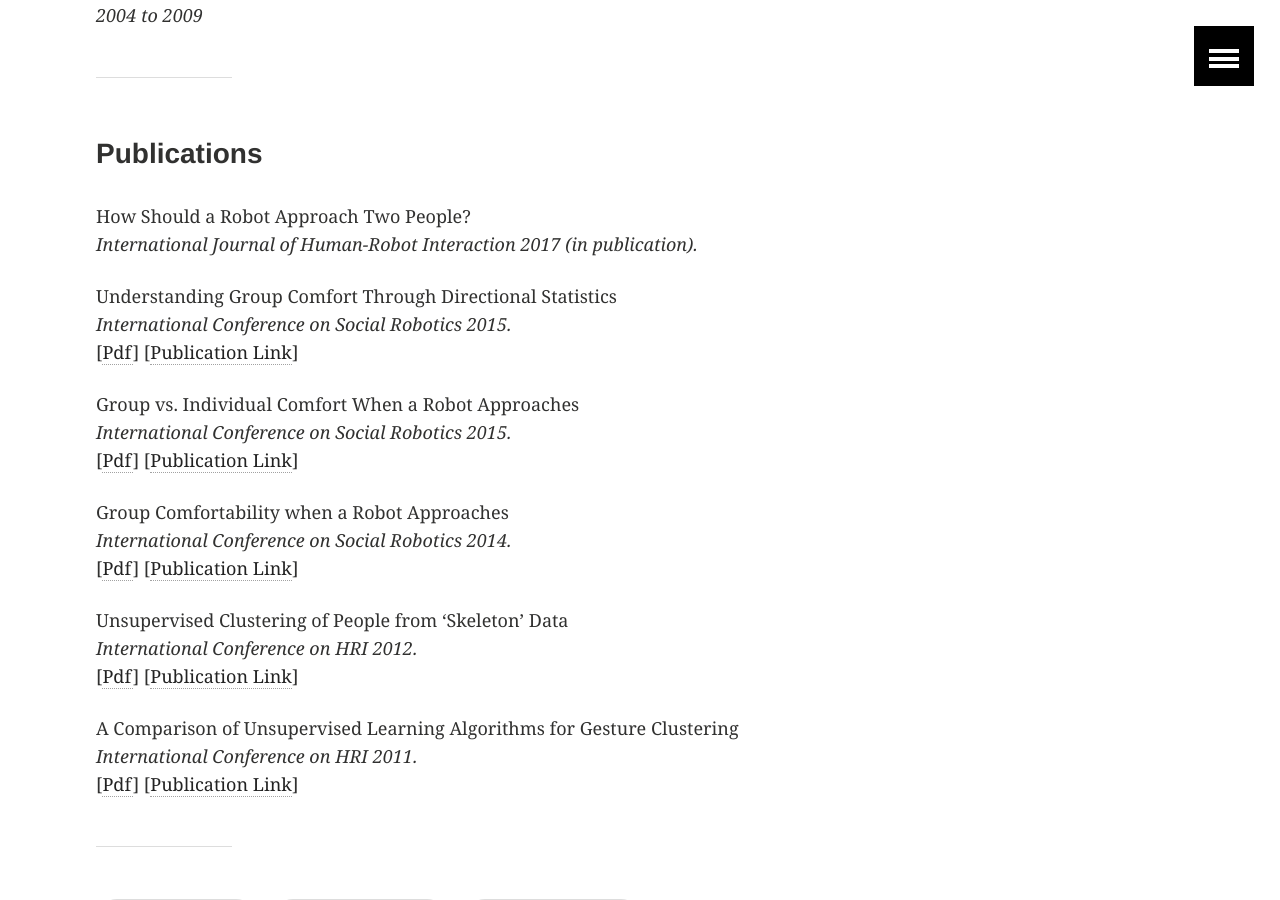
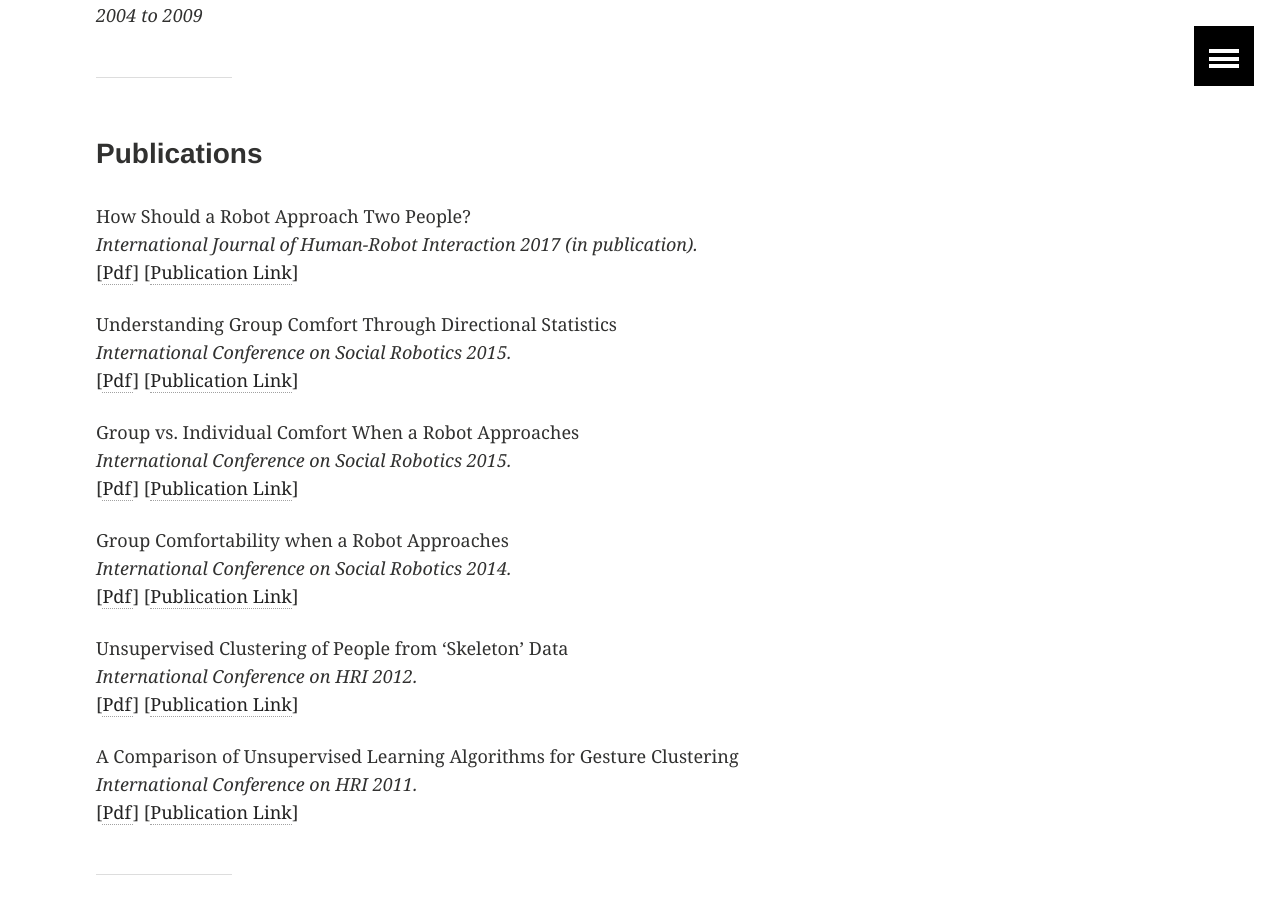
Before and after one commit to Adrian-Ball/adrian-ball.github.io, a Jekyll site: the page built from cv/index.html, in a window 1280 px wide and 900 px high, scrolled down 2970 px. Built offline with Jekyll 4.4.1, drawn with Linux system fonts in a browser that asks for light colours; some of the changed lines change nothing that is shown.

Commit message:
Updated most recent pulication and provided links

```diff
--- a/cv/index.html
+++ b/cv/index.html
@@ -98,7 +98,7 @@ title: Curriculum Vitae
 		<p>
 			How Should a Robot Approach Two People? <br>
 			 <i>International Journal of Human-Robot Interaction 2017 (in publication). </i><br>
-			 <!--- [<a href="http://www.google.com">Pdf</a>] [<a href="http://www.google.com">Publication Link</a>]-->
+			 [<a href="https://drive.google.com/open?id=1zGkW1Adu2QORhcY1iTHmysSnwDRIYxPF">Pdf</a>] [<a href="http://www.humanrobotinteraction.org/journal/index.php/HRI/article/view/350">Publication Link</a>]
 		</p>
 		<p>
 			Understanding Group Comfort Through Directional Statistics <br>
```
